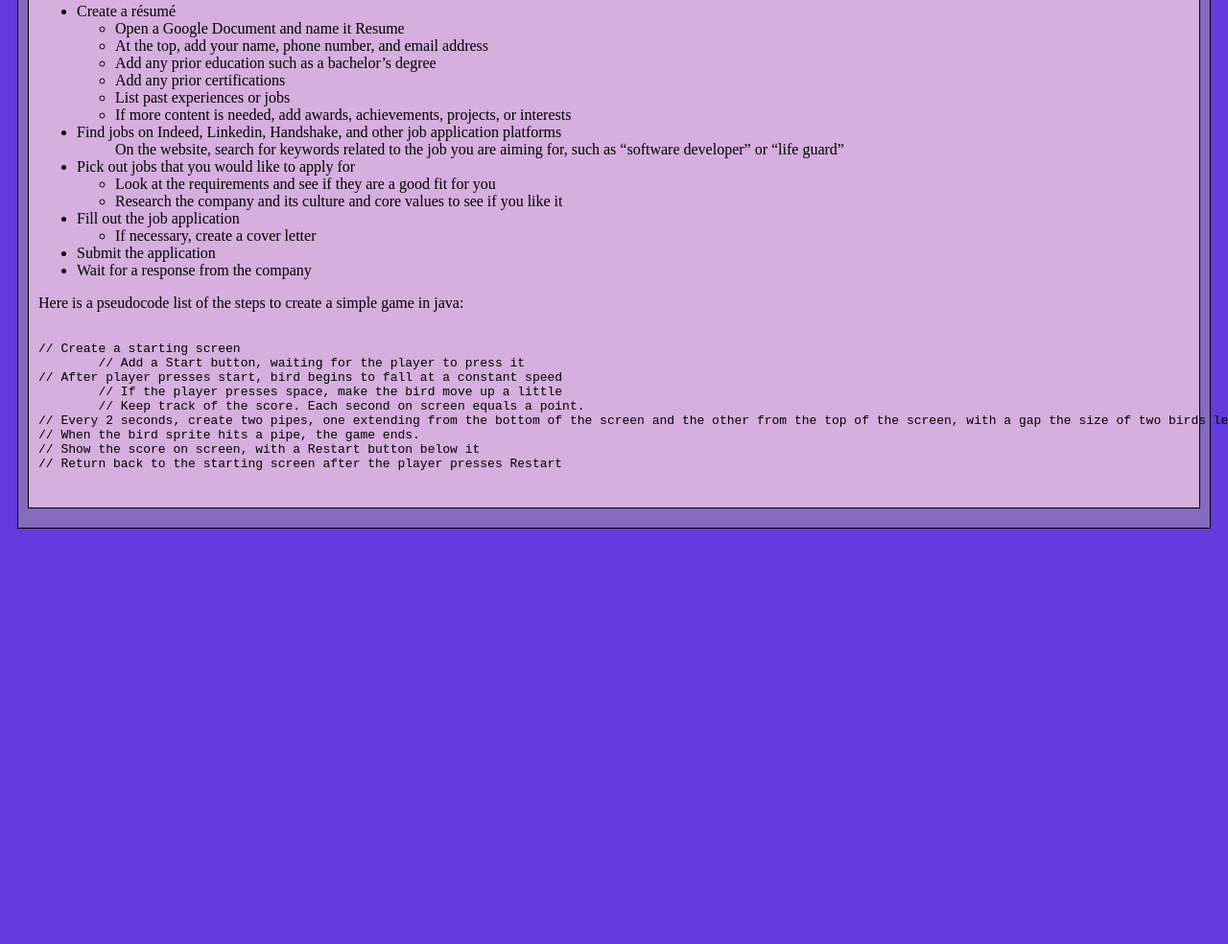
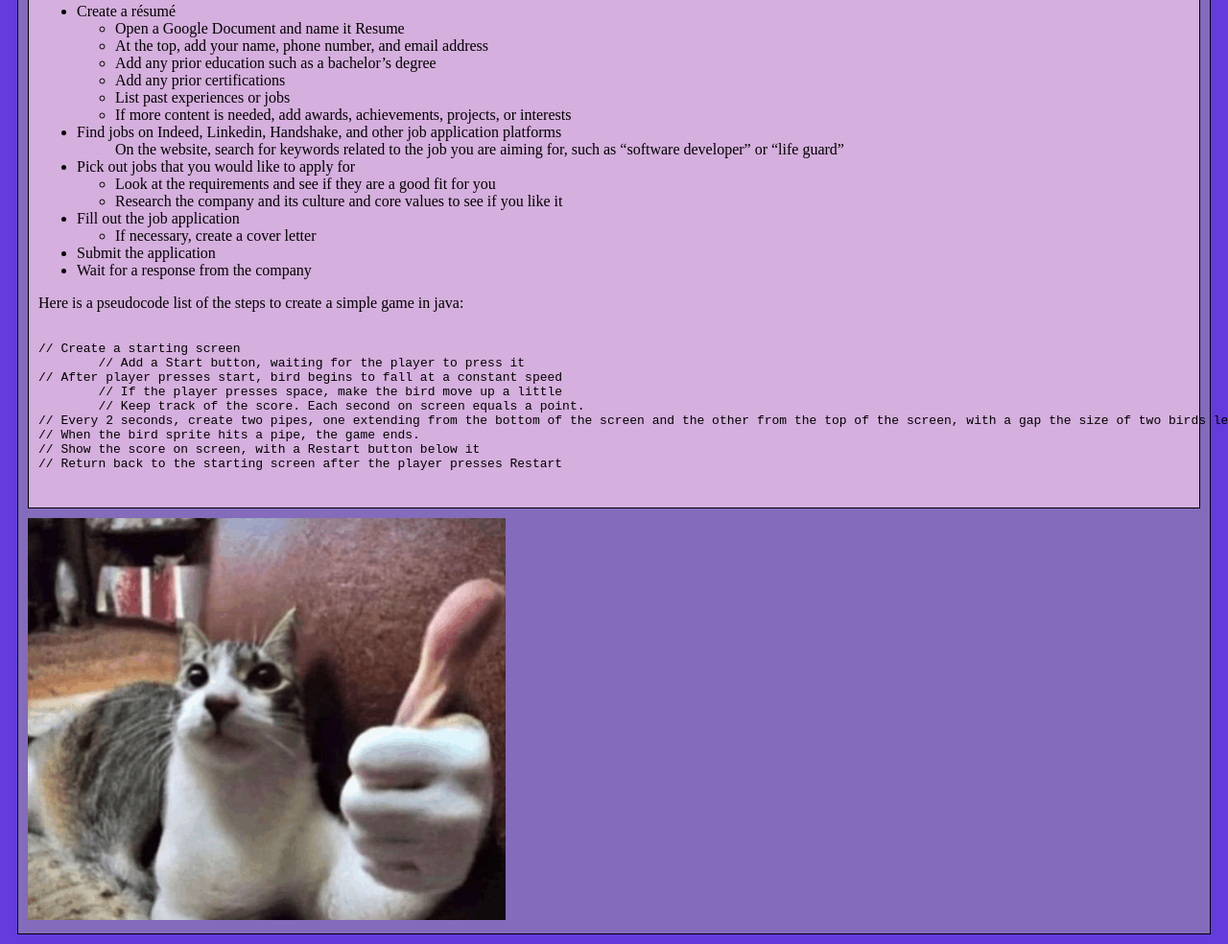
Before and after one commit to kmart138/art101, a plain HTML site: page lab4/index.html in a window 1280 px wide. Shown: the part 848-1832 px from the top of the page at 96% size. Before the commit the page ends 1409 px from the top, so only its background shows below. Drawn offline with nearby package versions, Linux system fonts and the light colour scheme.

Commit message:
Update index.html

```diff
--- a/lab4/index.html
+++ b/lab4/index.html
@@ -99,6 +99,7 @@
 // Return back to the starting screen after the player presses Restart
 					</pre></code>
 			</div>
+			<img class="myphoto" src="img/cat-cat-thumbs-up.gif">
 		</section>
 		<nav id="links">
 			<!-- Put links to other pages (including the homepage) here. -->
```
